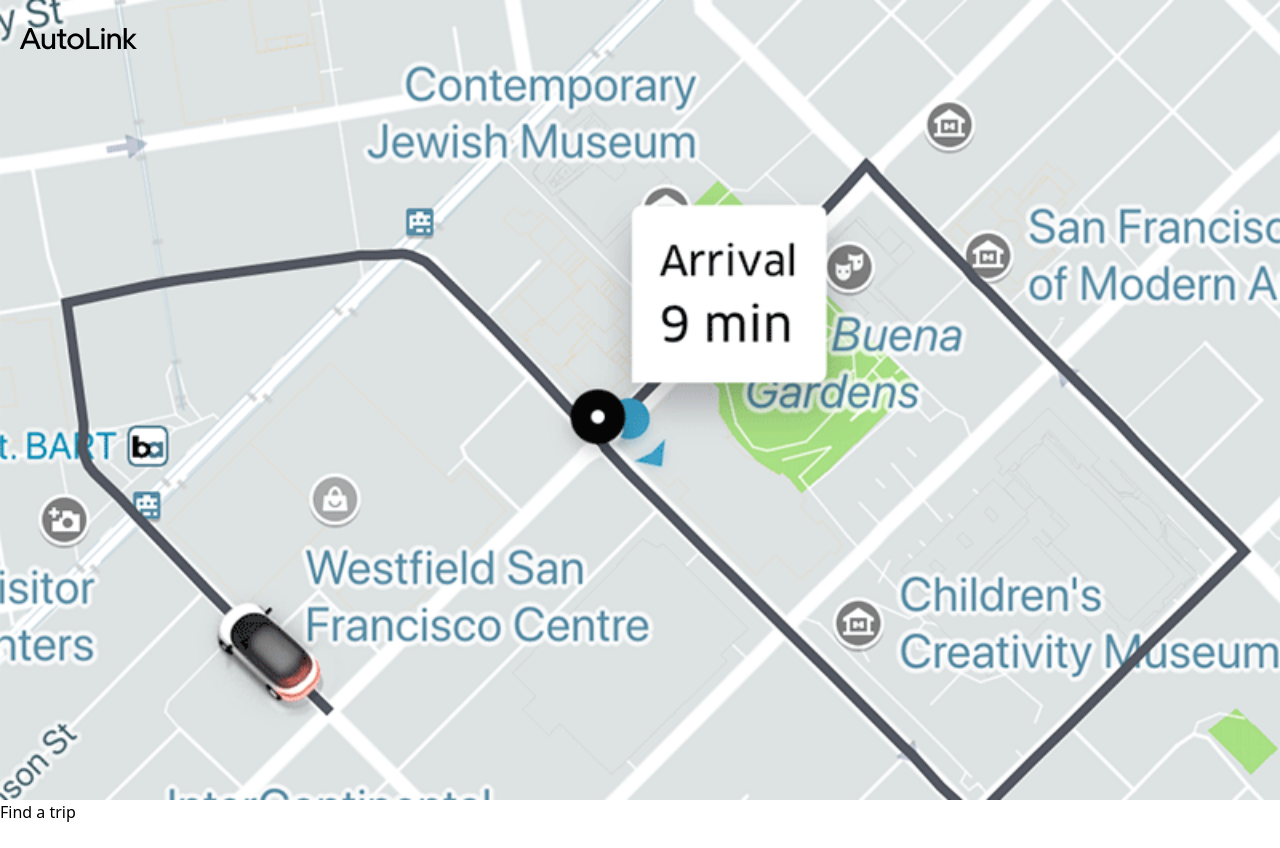
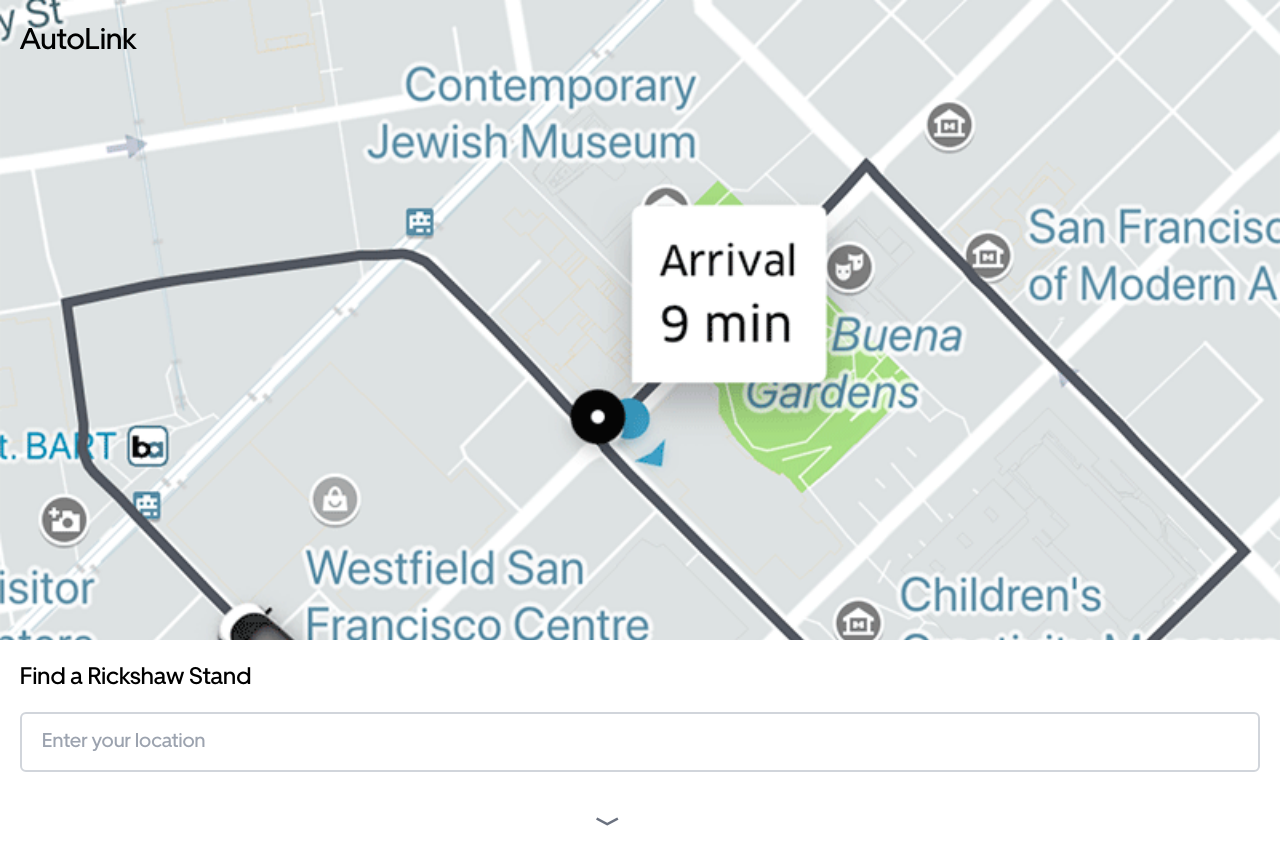
Before and after one commit to Keyurrr14/AutoLink, a React (Vite) app in the folder frontend/: page /home in a window 1280 px wide. After the commit the page ends 800 px from the top, so only its background shows below. Built offline with nearby package versions, Linux system fonts and the light colour scheme; sample sign-in values are in the browser's storage.

Commit message:
[feat]: LocationPanel, LookingRickshawPanel added

```diff
--- a/frontend/package.json
+++ b/frontend/package.json
@@ -10,10 +10,13 @@
     "preview": "vite preview"
   },
   "dependencies": {
+    "@gsap/react": "^2.1.2",
     "axios": "^1.7.9",
+    "gsap": "^3.12.7",
     "react": "^19.0.0",
     "react-dom": "^19.0.0",
-    "react-router-dom": "^7.1.5"
+    "react-router-dom": "^7.1.5",
+    "remixicon": "^4.6.0"
   },
   "devDependencies": {
     "@eslint/js": "^9.19.0",
--- /dev/null
+++ b/frontend/src/components/ConfirmRide.jsx
@@ -0,0 +1,47 @@
+import React from "react";
+import Rickshaw from "../assets/images/Rickshaw.webp";
+
+const ConfirmRide = (props) => {
+  return (
+    <div className="font-UberMoveMedium">
+      <h5
+        className="p-1 text-center w-[93%] absolute top-0"
+        onClick={() => {
+          props.setConfirmRidePanel(false);
+        }}
+      >
+        <i className="text-3xl text-gray-500 ri-arrow-down-wide-line"></i>
+      </h5>
+
+      <h3 className="text-2xl ml-4 mb-5">Looking for Rickshaws ...</h3>
+
+      <div className="flex gap-2 justify-between flex-col items-center">
+        <img className="h-20" src={Rickshaw} alt="" />
+
+        <div className="w-full mt-5">
+          <div className="flex flex-shrink-0 items-center gap-5 p-3">
+            <h2 className="h-12 w-12 flex-shrink-0 flex items-center justify-center bg-gray-200 rounded-full text-black">
+              <i className="ri-map-pin-line text-2xl"></i>
+            </h2>{" "}
+            <div>
+              <h1 className="text-lg text-black">
+                Darshana Society, Gorai 2, Borivali West, Mumbai-400092
+              </h1>
+            </div>
+          </div>
+
+          <div className="flex flex-shrink-0 items-center gap-5 p-3">
+            <h2 className="h-12 w-12 flex-shrink-0 flex items-center justify-center bg-gray-200 rounded-full text-black">
+              <i className="ri-currency-line text-2xl"></i>
+            </h2>{" "}
+            <div>
+              <p className="text-xl text-black">Cash</p>
+            </div>
+          </div>
+        </div>
+      </div>
+    </div>
+  );
+};
+
+export default ConfirmRide;
--- /dev/null
+++ b/frontend/src/components/LocationSearchPanel.jsx
@@ -0,0 +1,32 @@
+import React from "react";
+
+const LocationSearchPanel = ({ onLocationSelect }) => {
+  const locations = [
+    "Darshana Society, Gorai 2, Borivali West, Mumbai-400092",
+    "Suvidhya School, Gorai Link Road, Gorai 1, Borivali West, Mumbai, Maharashtra 400092",
+    "Borivali Railway Station West",
+    "Mithibai College",
+    "Vile Parle Railway Station West",
+  ];
+
+  return (
+    <div className="h-full overflow-y-auto">
+      {locations.map(function (location, idx) {
+        return (
+          <div
+            key={idx}
+            className="flex items-center justify-start gap-5 border-2 border-gray-100 active:border-black p-3 rounded-xl my-2 font-UberMoveMedium cursor-pointer"
+            onClick={() => onLocationSelect(location)}
+          >
+            <h2 className="h-10 w-10 flex-shrink-0 flex items-center justify-center text-xl bg-gray-200 rounded-full text-black">
+              <i className="ri-map-pin-line"></i>
+            </h2>{" "}
+            <h1 className="text-lg">{location}</h1>
+          </div>
+        );
+      })}
+    </div>
+  );
+};
+
+export default LocationSearchPanel;
--- a/frontend/src/pages/CaptainLogin.jsx
+++ b/frontend/src/pages/CaptainLogin.jsx
@@ -40,7 +40,7 @@ const CaptainLogin = () => {
             onChange={(e) => {
               setEmail(e.target.value);
             }}
-            className="bg-zinc-200 rounded mb-7 px-4 py-2 border border-zinc-300 w-full text-lg placeholder:text-lg"
+            className="bg-white rounded-md mb-7 px-4 py-2 border-2 border-gray-300 w-full text-lg placeholder:text-lg"
             required
             placeholder="Enter email"
           />
@@ -52,7 +52,7 @@ const CaptainLogin = () => {
             onChange={(e) => {
               setPassword(e.target.value);
             }}
-            className="bg-zinc-200 rounded mb-7 px-4 py-2 border border-zinc-300 w-full text-lg placeholder:text-lg"
+            className="bg-white rounded-md mb-7 px-4 py-2 border-2 border-gray-300 w-full text-lg placeholder:text-lg"
             required
             placeholder="Enter password"
           />
--- a/frontend/src/pages/Home.jsx
+++ b/frontend/src/pages/Home.jsx
@@ -1,25 +1,116 @@
-import React from 'react'
-import map from "../assets/images/map.webp"
+import { useGSAP } from "@gsap/react";
+import gsap from "gsap";
+import React, { useRef, useState } from "react";
+import "remixicon/fonts/remixicon.css";
+import map from "../assets/images/map.webp";
+import ConfirmRide from "../components/ConfirmRide";
+import LocationSearchPanel from "../components/LocationSearchPanel";
 
 const Home = () => {
+  const [pickup, setPickup] = useState("");
+  const [destination, setDestination] = useState("");
+  const [panelOpen, setPanelOpen] = useState(false);
+  const panelRef = useRef(null);
+  const panelCloseRef = useRef(null);
+  const confirmRidePanelRef = useRef(null);
+  const [confirmRidePanel, setConfirmRidePanel] = useState(false);
+
+  const submitHandler = async (e) => {
+    e.preventDefault();
+  };
+
+  const handleLocationSelect = (location) => {
+    setDestination(location);
+    setPanelOpen(false);
+    setConfirmRidePanel(true);
+  };
+
+  useGSAP(() => {
+    if (panelOpen) {
+      gsap.to(panelRef.current, {
+        height: "80%",
+        padding: 15,
+      });
+      gsap.to(panelCloseRef.current, {
+        opacity: 1,
+      });
+    } else {
+      gsap.to(panelRef.current, {
+        height: "0%",
+        padding: 0,
+      });
+      gsap.to(panelCloseRef.current, {
+        opacity: 0,
+      });
+    }
+  }, [panelOpen]);
+
+  useGSAP(
+    function () {
+      if (confirmRidePanel) {
+        gsap.to(confirmRidePanelRef.current, {
+          transform: "translateY(0)",
+        });
+      } else {
+        gsap.to(confirmRidePanelRef.current, {
+          transform: "translateY(100%)",
+        });
+      }
+    },
+    [confirmRidePanel]
+  );
+
   return (
-    <div className='relative'>
-      <h1 className='absolute top-5 left-5 text-3xl font-UberMoveMedium'>
+    <div className="h-screen relative font-UberMoveMedium overflow-hidden">
+      <h1 className="absolute top-5 left-5 text-3xl font-UberMoveMedium">
         AutoLink
       </h1>
       <div className="h-screen w-screen">
-        <img className='w-full h-full object-cover' src={map} alt="" />
+        <img className="w-full h-full object-cover" src={map} alt="" />
       </div>
-      <div>
-        <h1>
-          Find a trip
-        </h1>
-        <form>
-          <input type="text" name="" id="" />
-        </form>
+      <div className="flex flex-col justify-end h-screen absolute top-0 w-full">
+        <div className="h-[20%] bg-white p-5 relative">
+          <h5
+            ref={panelCloseRef}
+            onClick={() => {
+              setPanelOpen(false);
+            }}
+            className="absolute opacity-0 text-3xl top-5 right-6"
+          >
+            <i className="ri-arrow-down-s-line"></i>
+          </h5>
+          <h1 className="text-2xl font-UberMoveMedium">
+            Find a Rickshaw Stand
+          </h1>
+          <form
+            onSubmit={(e) => {
+              submitHandler(e);
+            }}
+          >
+            <input
+              className="w-full px-5 py-4 rounded-md mt-5 border-2 border-gray-300 placeholder:text-xl"
+              type="text"
+              value={pickup}
+              onChange={(e) => setPickup(e.target.value)}
+              onClick={() => {
+                setPanelOpen(true);
+              }}
+              placeholder="Enter your location"
+            />
+          </form>
+        </div>
+        <div ref={panelRef} className="h-[0%] bg-white">
+          <LocationSearchPanel onLocationSelect={handleLocationSelect} />
+        </div>
+        <div
+          ref={confirmRidePanelRef}
+          className="fixed w-full z-10 bottom-0 translate-y-full bg-white px-3 py-6 pt-12"
+        >
+          <ConfirmRide setConfirmRidePanel={setConfirmRidePanel} />
+        </div>
       </div>
     </div>
-  )
-}
+  );
+};
 
-export default Home
+export default Home;
--- a/frontend/src/pages/UserLogin.jsx
+++ b/frontend/src/pages/UserLogin.jsx
@@ -45,7 +45,7 @@ const UserLogin = () => {
             onChange={(e) => {
               setEmail(e.target.value);
             }}
-            className="bg-zinc-200 rounded mb-7 px-4 py-2 border border-zinc-300 w-full text-lg placeholder:text-lg"
+            className="bg-white rounded-md mb-7 px-4 py-2 border-2 border-gray-300 w-full text-lg placeholder:text-lg"
             required
             placeholder="Enter email"
           />
@@ -57,7 +57,7 @@ const UserLogin = () => {
             onChange={(e) => {
               setPassword(e.target.value);
             }}
-            className="bg-zinc-200 rounded mb-7 px-4 py-2 border border-zinc-300 w-full text-lg placeholder:text-lg"
+            className="bg-white rounded-md mb-7 px-4 py-2 border-2 border-gray-300 w-full text-lg placeholder:text-lg"
             required
             placeholder="Enter password"
           />
```
Also changed, not shown: frontend/src/pages/CaptainSignup.jsx (+6 -6 lines), frontend/src/pages/UserSignup.jsx (+4 -4 lines), frontend/src/assets/images/Rickshaw.webp (added), 1 other file (tests, documents, lock files or other folders).
